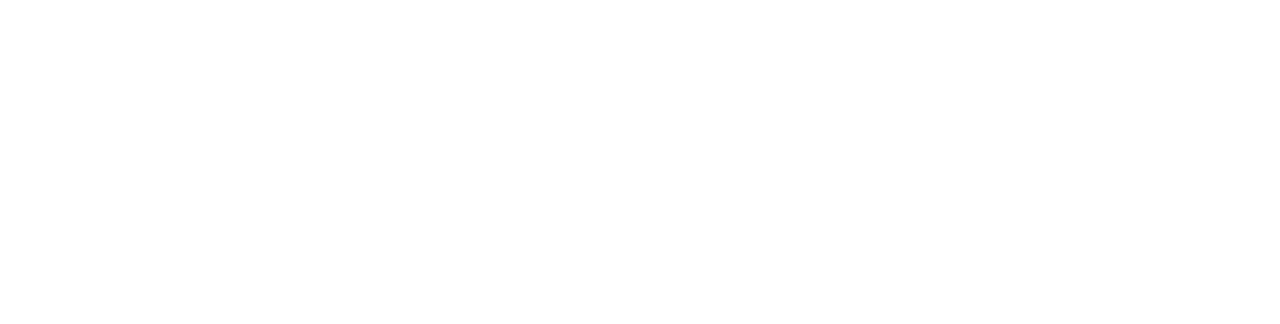
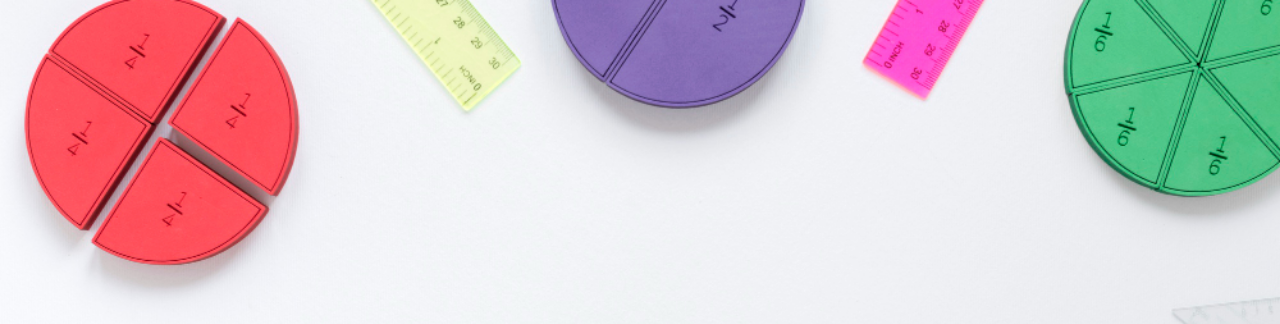
Before and after one commit to quizmath/project1, a plain HTML site: page salah.html in a window 1280 px wide. Shown: the top 324 px of the page. Drawn offline with Linux system fonts and the light colour scheme.

Commit message:
Update salah.html

```diff
--- a/salah.html
+++ b/salah.html
@@ -8,7 +8,7 @@
   <style>
     body {
   font-family: 'Poppins', sans-serif;
-  background: url("img/bghome.jpg") no-repeat center center fixed;
+  background: url("https://raw.githubusercontent.com/quizmath/project1/main/bghome.jpg") no-repeat center center fixed;
   background-size: cover;
   display: flex;
   justify-content: center;
```
